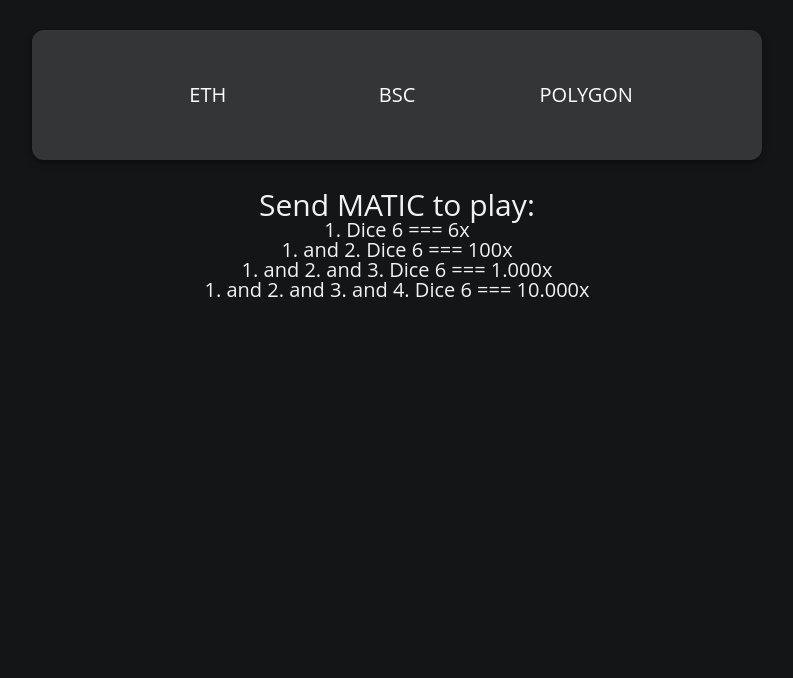
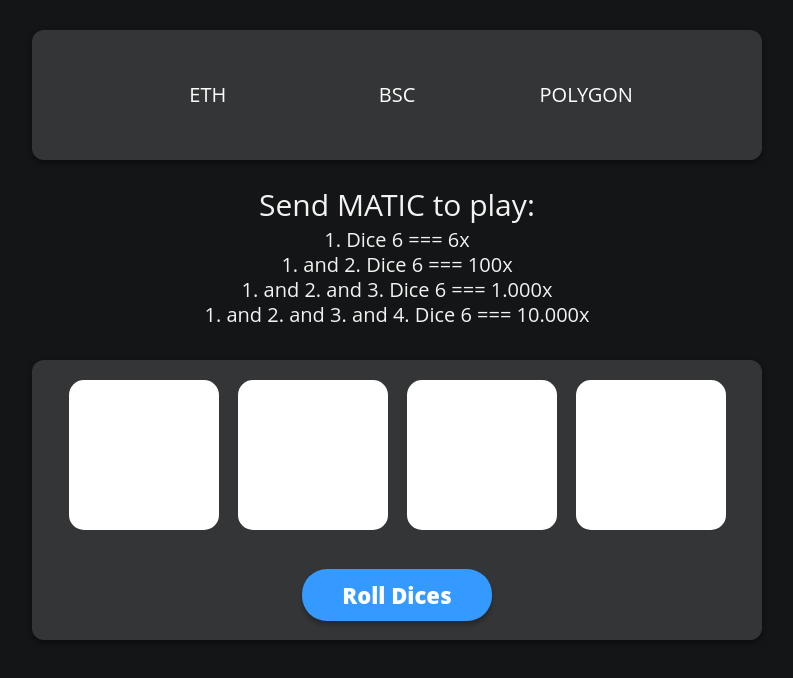
Before and after one commit to RainbowWZRD/FIND-SIX-DICE-GAME, a Next.js app: page /polygon in a window 1280 px wide. Shown: the top 678 px of the page, without its empty margins (243-1036 px from the left). Built offline with nearby package versions, Linux system fonts and the light colour scheme.

Commit message:
style : add <DicesContainer /> + <RollDicesBtn />

```diff
--- /dev/null
+++ b/components/dices/dices.tsx
@@ -0,0 +1,15 @@
+import React from "react";
+import { DicesBox, Dice } from './dicesCss'
+
+const Dices = () => {
+    return <>
+        <DicesBox>
+            <Dice />
+            <Dice />
+            <Dice />
+            <Dice />
+        </DicesBox>
+    </>
+}
+
+export default Dices;
--- /dev/null
+++ b/components/dices/dicesCss.tsx
@@ -0,0 +1,15 @@
+import styled from "styled-components"
+
+export const DicesBox = styled.div`
+width: 90%;
+height: auto;
+display: flex;
+justify-content: space-between;
+`
+
+export const Dice = styled.div`
+height: 15rem;
+width: 15rem;
+background: #FFFFFF;
+border-radius: 15px;
+`
--- /dev/null
+++ b/components/dicesContainer/dicesContainer.tsx
@@ -0,0 +1,14 @@
+import React from "react";
+import { DicesWrapper } from './dicesContainerCss'
+import Dices from "../dices/dices";
+import RollDicesBtn from "../rollDicesBtn/rollDicesBtn";
+
+
+const DicesContainer = () => {
+    return <DicesWrapper>
+        <Dices />
+        <RollDicesBtn />
+    </DicesWrapper>
+}
+
+export default DicesContainer;
--- /dev/null
+++ b/components/dicesContainer/dicesContainerCss.tsx
@@ -0,0 +1,15 @@
+import styled from 'styled-components'
+
+export const DicesWrapper = styled.div`
+font-family: 'Open Sans', sans-serif;
+width: 73rem;
+height: 28rem;
+background: #343536;
+border-radius: 12px;
+box-shadow: 0px 3px 6px rgba(0, 0, 0, 0.4);
+display: flex;
+flex-direction: column;
+align-items: center;
+justify-content: space-around;
+margin-top:3rem ;
+`
--- a/components/gameRules/gameRulesCss.ts
+++ b/components/gameRules/gameRulesCss.ts
@@ -8,8 +8,10 @@ align-items: center;
 margin-top: 3rem;
 & h1 {
     font-size: 3rem;
+    margin-bottom: 1rem;
 }
 & h2 {
     font-size: 2rem;
+    margin-bottom: .5rem;
 }
 `
--- /dev/null
+++ b/components/rollDicesBtn/rollDicesBtn.tsx
@@ -0,0 +1,8 @@
+import React from "react";
+import { Btn } from "./rollDicesBtnCss";
+
+const RollDicesBtn = () => {
+    return <Btn>Roll Dices</Btn>
+}
+
+export default RollDicesBtn;
--- /dev/null
+++ b/components/rollDicesBtn/rollDicesBtnCss.ts
@@ -0,0 +1,15 @@
+import styled from 'styled-components'
+
+export const Btn = styled.button`
+font-family: "Open sans";
+color: white;
+border: none;
+font-weight: 900;
+font-size: 2.2rem;
+width: 19rem;
+height: 5.2rem;
+background: #359AFF;
+box-shadow: 0px 4px 4px rgba(0, 0, 0, 0.25);
+border-radius: 25px;
+cursor: pointer;
+`
--- a/pages/bsc.tsx
+++ b/pages/bsc.tsx
@@ -4,6 +4,7 @@ import { GlobalStyle } from "../theme/globalStyle";
 import ChainBars from "../components/layout/chainsBar";
 import GameRules from "../components/gameRules/gameRules";
 import MainContainer from "../components/layout/mainContainer";
+import DicesContainer from "../components/dicesContainer/dicesContainer";
 
 
 const Bsc: NextPage = () => {
@@ -12,6 +13,7 @@ const Bsc: NextPage = () => {
             <GlobalStyle />
             <ChainBars />
             <GameRules />
+            <DicesContainer />
         </MainContainer>
     </>
 }
--- a/pages/ethereum.tsx
+++ b/pages/ethereum.tsx
@@ -4,6 +4,7 @@ import Layout from '../theme/globalStyle';
 import MainContainer from '../components/layout/mainContainer';
 import ChainBars from '../components/layout/chainsBar';
 import GameRules from '../components/gameRules/gameRules';
+import DicesContainer from '../components/dicesContainer/dicesContainer';
 
 const Home: NextPage = () => {
   return (<>
@@ -16,6 +17,7 @@ const Home: NextPage = () => {
       <MainContainer>
         <ChainBars />
         <GameRules />
+        <DicesContainer />
       </MainContainer>
     </Layout>
   </>
--- a/pages/polygon.tsx
+++ b/pages/polygon.tsx
@@ -4,6 +4,7 @@ import { GlobalStyle } from "../theme/globalStyle";
 import ChainBars from "../components/layout/chainsBar";
 import GameRules from "../components/gameRules/gameRules";
 import MainContainer from "../components/layout/mainContainer";
+import DicesContainer from "../components/dicesContainer/dicesContainer";
 
 
 const Polygon: NextPage = () => {
@@ -12,6 +13,7 @@ const Polygon: NextPage = () => {
             <GlobalStyle />
             <ChainBars />
             <GameRules />
+            <DicesContainer />
         </MainContainer>
     </>
 }
```
